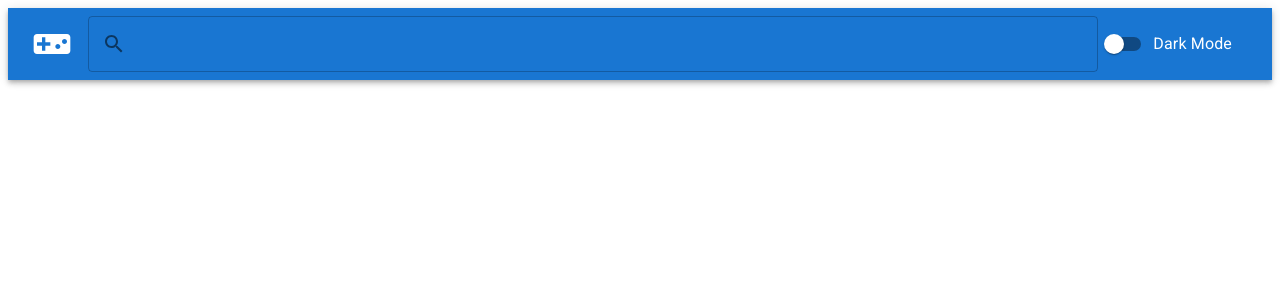
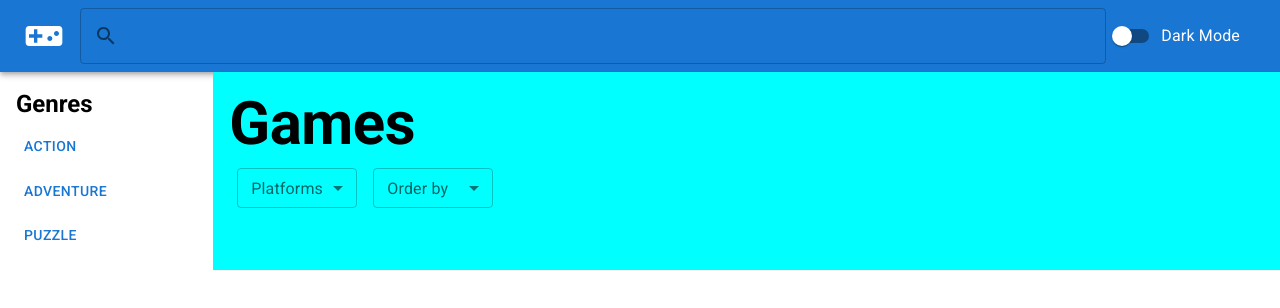
Before and after one commit to theMycron/game-hub-react, a React (Vite) app: page / in a window 1280 px wide. Shown: the top 308 px of the page. Built offline with nearby package versions, Linux system fonts and the light colour scheme.

Commit message:
added sidebar and filter bar layout

```diff
--- a/src/App.tsx
+++ b/src/App.tsx
@@ -1,13 +1,24 @@
 import "./App.css";
-import { Drawer } from "@mui/material";
 import NavBar from "./components/NavBar/NavBar.tsx";
+import SideBar from "./components/SideBar/SideBar.tsx";
+import { Grid, Typography } from "@mui/material";
+import FilterBar from "./components/Main/FilterBar.tsx";
 
 function App() {
   return (
     <>
       <NavBar />
-      <Drawer></Drawer>
-      <div className="main"></div>
+      <Grid container>
+        <Grid item sm={2}>
+          <SideBar />
+        </Grid>
+        <Grid item sm={10} padding={2} bgcolor={"cyan"}>
+          <Typography variant="h2" fontWeight={"bold"}>
+            Games
+          </Typography>
+          <FilterBar />
+        </Grid>
+      </Grid>
     </>
   );
 }
--- /dev/null
+++ b/src/components/Main/FilterBar.tsx
@@ -0,0 +1,57 @@
+import {
+  FormControl,
+  InputLabel,
+  MenuItem,
+  Select,
+  SelectChangeEvent,
+} from "@mui/material";
+import Box from "@mui/material/Box";
+import { useState } from "react";
+
+function FilterBar() {
+  const [platformFilter, setPlatformFilter] = useState("");
+  const [sortOption, setSortOption] = useState("");
+
+  const handleChangePlatform = (event: SelectChangeEvent) => {
+    setPlatformFilter(event.target.value);
+  };
+
+  const handleChangeSort = (event: SelectChangeEvent) => {
+    setSortOption(event.target.value);
+  };
+
+  return (
+    <Box>
+      <FormControl sx={{ m: 1, minWidth: 120 }} size="small">
+        <InputLabel id="select-platform-label">Platforms</InputLabel>
+        <Select
+          id="select-platform"
+          labelId="select-platform-label"
+          value={platformFilter}
+          label="Platforms"
+          onChange={handleChangePlatform}
+        >
+          <MenuItem value={"PC"}>PC</MenuItem>
+          <MenuItem value={"PS5"}>PS5</MenuItem>
+          <MenuItem value={"Switch"}>Switch</MenuItem>
+        </Select>
+      </FormControl>
+      <FormControl sx={{ m: 1, minWidth: 120 }} size="small">
+        <InputLabel id="select-order-label">Order by</InputLabel>
+        <Select
+          id="select-order"
+          labelId="select-order-label"
+          value={sortOption}
+          label="Order by"
+          onChange={handleChangeSort}
+        >
+          <MenuItem value={"Relevance"}>Relevance</MenuItem>
+          <MenuItem value={"Title"}>Title</MenuItem>
+          <MenuItem value={"Rating"}>Rating</MenuItem>
+        </Select>
+      </FormControl>
+    </Box>
+  );
+}
+
+export default FilterBar;
--- /dev/null
+++ b/src/components/SideBar/SideBar.tsx
@@ -0,0 +1,19 @@
+import Box from "@mui/material/Box";
+import { Button, Stack, Typography } from "@mui/material";
+
+function SideBar() {
+  return (
+    <Box>
+      <Stack spacing={1} alignItems="start" padding={2}>
+        <Typography variant="h5" fontWeight={"bold"}>
+          Genres
+        </Typography>
+        <Button>Action</Button>
+        <Button>Adventure</Button>
+        <Button>Puzzle</Button>
+      </Stack>
+    </Box>
+  );
+}
+
+export default SideBar;
--- a/src/index.css
+++ b/src/index.css
@@ -0,0 +1,4 @@
+body {
+    padding: 0;
+    margin: 0;
+}
```
